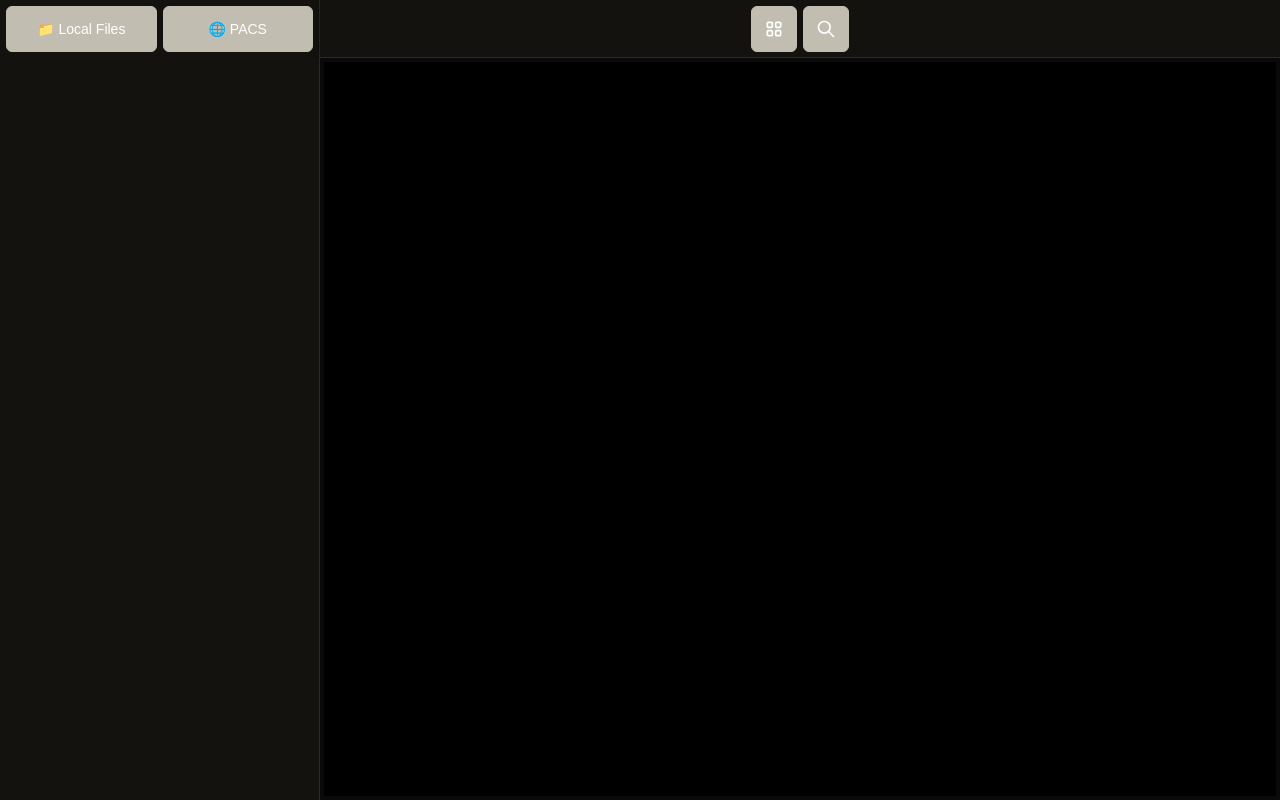
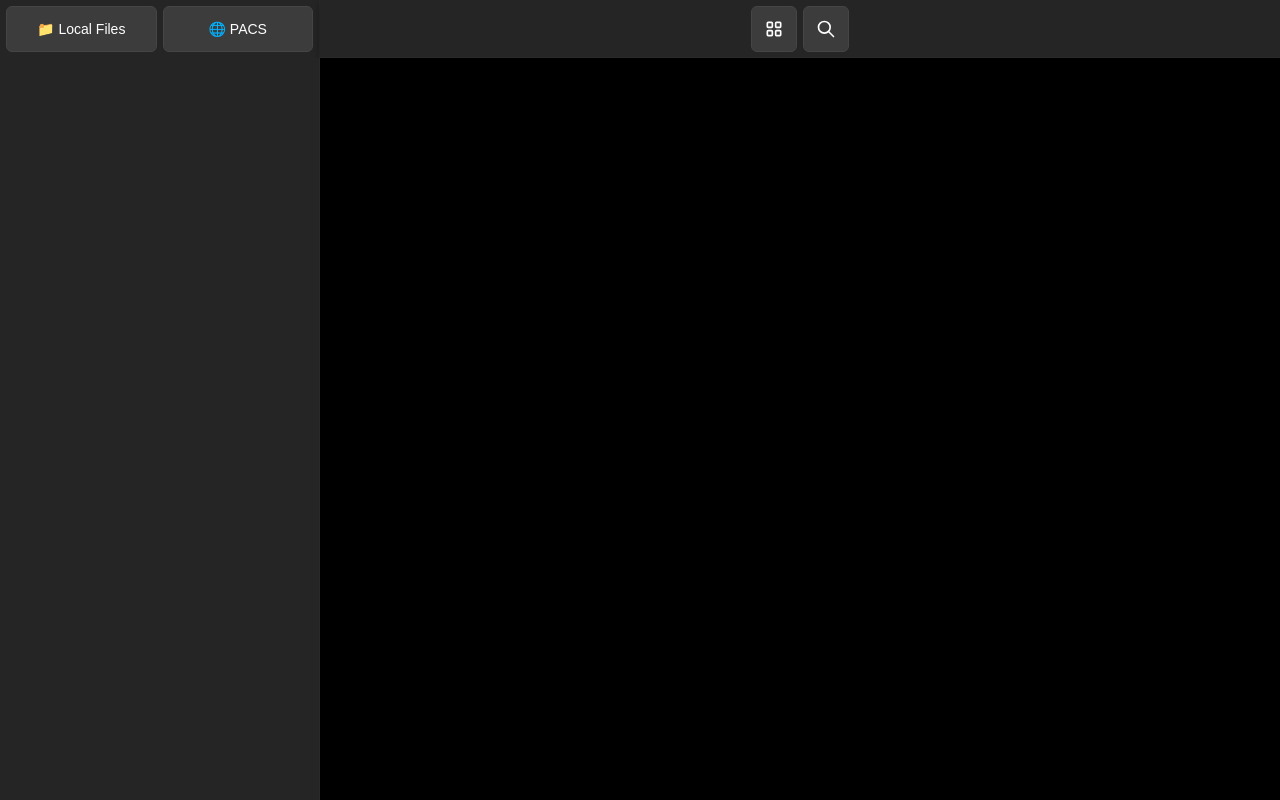
Before and after one commit to serafim-external/ScanMark4, a React (Vite) app in the folder frontend/: page / in a window 1280 px wide. Built offline with nearby package versions, Linux system fonts and the light colour scheme.

Commit message:
Изменены цвета фонов и границ для улучшения визуального восприятия кнопок и панелей

```diff
--- a/frontend/src/App.css
+++ b/frontend/src/App.css
@@ -15,7 +15,7 @@
   grid-row: 1;
   grid-column: 1;
   border-right: 1px solid #2a2a2a;
-  background-color: #13120f;
+  background-color: #252526;
   display: flex;
   align-items: center;
   width: 320px;
@@ -27,7 +27,7 @@
 .tools-panel {
   grid-row: 1;
   grid-column: 2;
-  background-color: #13120f;
+  background-color: #252526;
   display: flex;
   align-items: center;
   height: 58px;
@@ -41,7 +41,7 @@
   grid-row: 2;
   grid-column: 1;
   border-right: 1px solid #2a2a2a;
-  background-color: #13120f;
+  background-color: #252526;
   overflow-y: auto;
   width: 320px;
   padding: 16px;
@@ -50,6 +50,6 @@
 .viewport-area {
   grid-row: 2;
   grid-column: 2;
-  background-color: #0a0a0a;
+  background-color: #000000;
   padding: 4px;
 }
--- a/frontend/src/components/Button.jsx
+++ b/frontend/src/components/Button.jsx
@@ -2,9 +2,9 @@ const Button = ({ children, onClick, variant = 'default', title }) => {
   // Базовые стили для всех кнопок
   const base = {
     padding: '10px 16px',
-    backgroundColor: '#c1bdb0',
+    backgroundColor: '#3C3C3C',
     color: '#ffffff',
-    border: '1px solid #c1bdb0',
+    border: '1px solid #454545',
     borderRadius: '6px',
     cursor: 'pointer',
     fontSize: '14px',
@@ -30,8 +30,8 @@ const Button = ({ children, onClick, variant = 'default', title }) => {
       flex: 1
     },
     primary: {
-      backgroundColor: '#c1bdb0',
-      borderColor: '#c1bdb0',
+      backgroundColor: '#3C3C3C',
+      borderColor: '#454545',
       color: '#ffffff'
     }
   };
```
